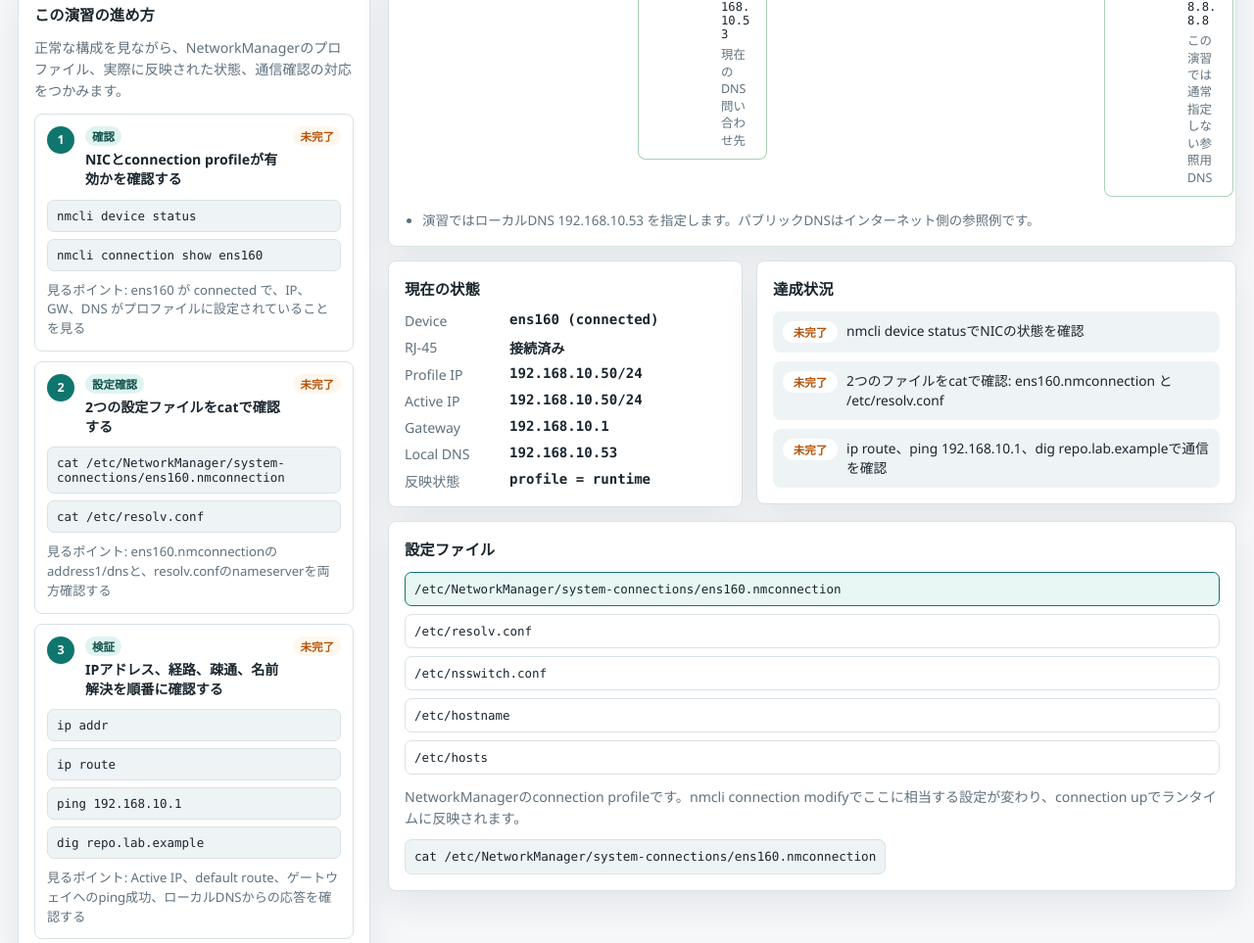
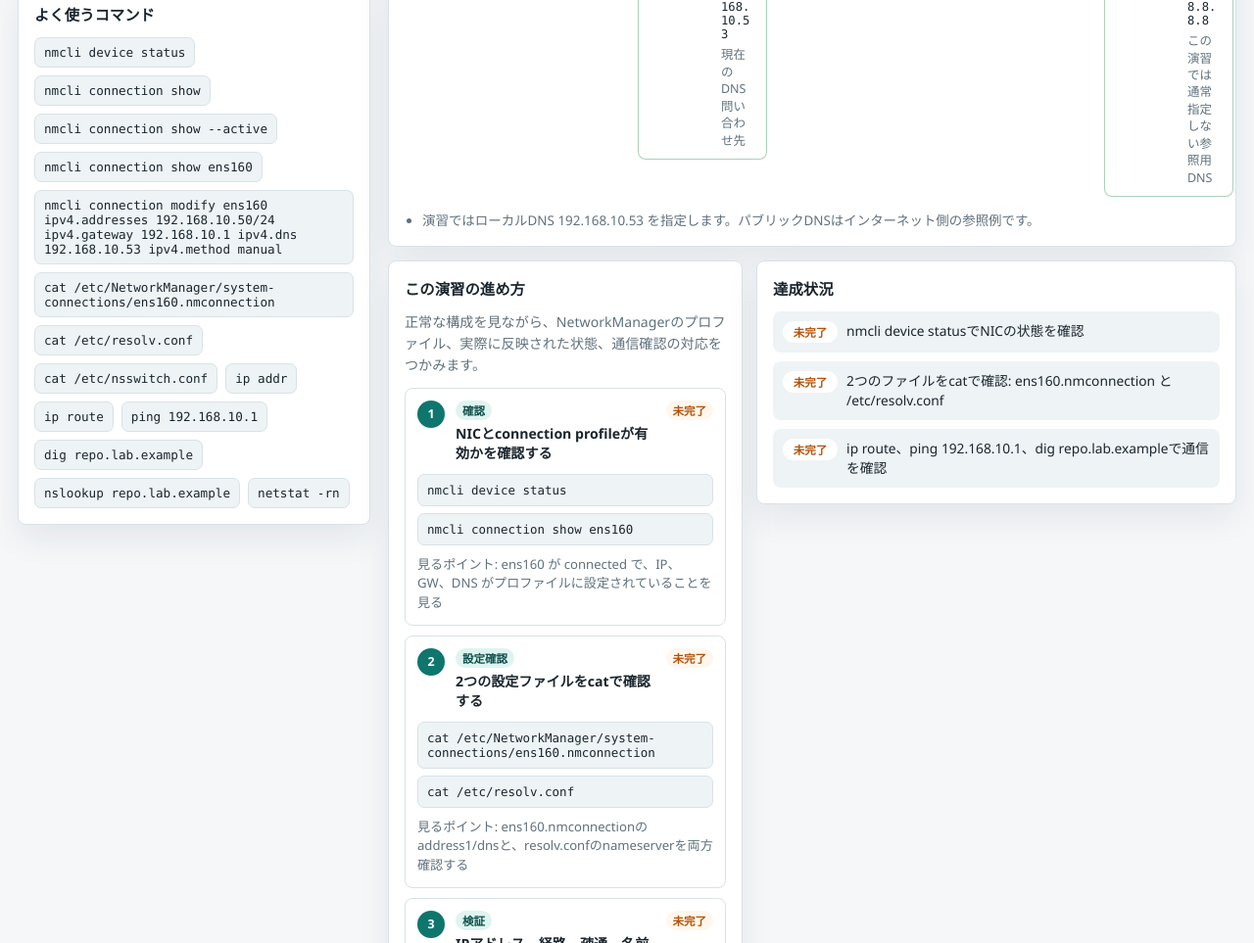
Before and after one commit to tksarah/linux_network, a website with bundled scripts: page index.html in a window 1280 px wide. Shown: the part 919-1882 px from the top of the page at 98% size. Built offline with nearby package versions, Linux system fonts and the light colour scheme.

Commit message:
Update exercise progress card layout

```diff
--- a/assets/app.js
+++ b/assets/app.js
@@ -1,9 +1,7 @@
 import {
   createInitialState,
   getExerciseGuide,
-  getFileNotes,
   getScenarioDetails,
-  getStateSummary,
   getTopologyDetails,
   getVirtualFiles,
   listScenarios,
@@ -36,10 +34,7 @@ const helpButton = document.querySelector("#show-help");
 const scenarioList = document.querySelector("#scenario-list");
 const exerciseGuide = document.querySelector("#exercise-guide");
 const commandChips = document.querySelector("#command-chips");
-const stateSummary = document.querySelector("#state-summary");
 const topologyMap = document.querySelector("#topology-map");
-const fileList = document.querySelector("#file-list");
-const fileExplainer = document.querySelector("#file-explainer");
 const goalList = document.querySelector("#goal-list");
 const scenarioLabel = document.querySelector("#active-scenario-label");
 const welcomeText = document.querySelector("#welcome-template").content.textContent.trim();
@@ -86,7 +81,6 @@ const baseCompletionCandidates = [
 ];
 
 let state = createInitialState(loadScenarioId());
-let selectedFile = "/etc/NetworkManager/system-connections/ens160.nmconnection";
 let terminalMode = loadTerminalMode();
 let terminalGeometry = loadTerminalGeometry() || getDefaultTerminalGeometry();
 let terminalInteraction = null;
@@ -193,8 +187,6 @@ function renderAll() {
   localStorage.setItem(SCENARIO_KEY, state.scenarioId);
   renderExerciseGuide();
   renderTopology();
-  renderStateSummary();
-  renderFiles();
   renderGoals();
   renderScenarios();
 }
@@ -440,44 +432,6 @@ function createCableToggle(toggle) {
   });
 
   return button;
-}
-
-function renderStateSummary() {
-  stateSummary.innerHTML = "";
-  for (const [label, value] of getStateSummary(state)) {
-    const dt = document.createElement("dt");
-    dt.textContent = label;
-    const dd = document.createElement("dd");
-    dd.textContent = value;
-    stateSummary.append(dt, dd);
-  }
-}
-
-function renderFiles() {
-  const files = getVirtualFiles(state);
-  const notes = getFileNotes();
-  fileList.innerHTML = "";
-
-  for (const path of Object.keys(files)) {
-    const button = document.createElement("button");
-    button.type = "button";
-    button.className = path === selectedFile ? "file-button active" : "file-button";
-    button.textContent = path;
-    button.addEventListener("click", () => {
-      selectedFile = path;
-      renderFiles();
-    });
-    fileList.appendChild(button);
-  }
-
-  fileExplainer.innerHTML = `
-    <p>${notes[selectedFile]}</p>
-    <button class="inline-command" type="button">cat ${selectedFile}</button>
-  `;
-  fileExplainer.querySelector("button").addEventListener("click", () => {
-    terminalInput.value = `cat ${selectedFile}`;
-    focusTerminalInput();
-  });
 }
 
 function renderGoals() {
--- a/assets/styles.css
+++ b/assets/styles.css
@@ -144,8 +144,7 @@ h2 {
   align-items: start;
 }
 
-.topology-section,
-.files-section {
+.topology-section {
   grid-column: 1 / -1;
 }
 
@@ -220,8 +219,7 @@ h2 {
   flex-wrap: wrap;
 }
 
-.command-chips button,
-.inline-command {
+.command-chips button {
   border: 1px solid var(--line);
   border-radius: 7px;
   background: var(--surface-2);
@@ -233,8 +231,6 @@ h2 {
 }
 
 .command-chips button:hover,
-.inline-command:hover,
-.file-button:hover,
 .scenario-card:hover {
   border-color: var(--accent);
 }
@@ -945,58 +941,6 @@ body[data-terminal-mode="minimized"] .terminal-hint {
   font-size: 0.84rem;
 }
 
-.state-summary {
-  display: grid;
-  grid-template-columns: 95px 1fr;
-  gap: 8px 12px;
-  margin: 0;
-  font-size: 0.88rem;
-}
-
-.state-summary dt {
-  color: var(--muted);
-}
-
-.state-summary dd {
-  margin: 0;
-  font-weight: 700;
-  font-family: "Cascadia Mono", "Consolas", monospace;
-  overflow-wrap: anywhere;
-}
-
-.file-list {
-  display: grid;
-  gap: 8px;
-}
-
-.file-button {
-  border: 1px solid var(--line);
-  border-radius: 7px;
-  background: #fff;
-  padding: 9px;
-  text-align: left;
-  color: var(--ink);
-  font-family: "Cascadia Mono", "Consolas", monospace;
-  font-size: 0.78rem;
-  overflow-wrap: anywhere;
-}
-
-.file-button.active {
-  border-color: var(--accent);
-  background: #e8f7f4;
-}
-
-.file-explainer {
-  margin-top: 12px;
-  color: var(--muted);
-  line-height: 1.55;
-  font-size: 0.88rem;
-}
-
-.file-explainer p {
-  margin: 0 0 10px;
-}
-
 .goal-list {
   display: grid;
   gap: 9px;
@@ -1043,10 +987,6 @@ body[data-terminal-mode="minimized"] .terminal-hint {
     display: grid;
     grid-template-columns: repeat(2, minmax(0, 1fr));
     align-items: start;
-  }
-
-  .lesson-panel .panel-section:last-child {
-    grid-column: 1 / -1;
   }
 }
 
--- a/index.html
+++ b/index.html
@@ -27,36 +27,25 @@
           </section>
 
           <section class="panel-section">
-            <h2>この演習の進め方</h2>
-            <div id="exercise-guide" class="exercise-guide"></div>
-          </section>
-
-          <section class="panel-section">
             <h2>よく使うコマンド</h2>
             <div id="command-chips" class="command-chips"></div>
           </section>
         </aside>
 
-        <aside class="state-panel" aria-label="状態と設定ファイル">
+        <aside class="state-panel" aria-label="演習進行と達成状況">
           <section class="panel-section topology-section">
             <h2>仮想ネットワーク</h2>
             <div id="topology-map" class="topology-map" aria-live="polite"></div>
           </section>
 
           <section class="panel-section">
-            <h2>現在の状態</h2>
-            <dl id="state-summary" class="state-summary"></dl>
+            <h2>この演習の進め方</h2>
+            <div id="exercise-guide" class="exercise-guide"></div>
           </section>
 
           <section class="panel-section">
             <h2>達成状況</h2>
             <div id="goal-list" class="goal-list"></div>
-          </section>
-
-          <section class="panel-section files-section">
-            <h2>設定ファイル</h2>
-            <div id="file-list" class="file-list"></div>
-            <div id="file-explainer" class="file-explainer"></div>
           </section>
         </aside>
       </main>
```
